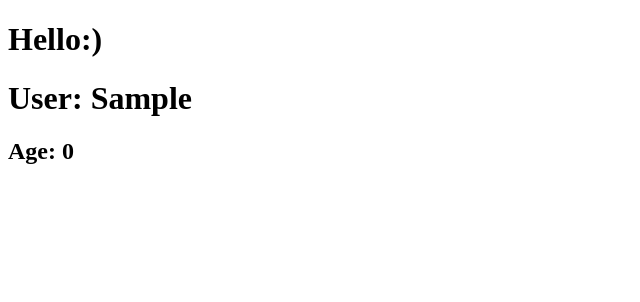
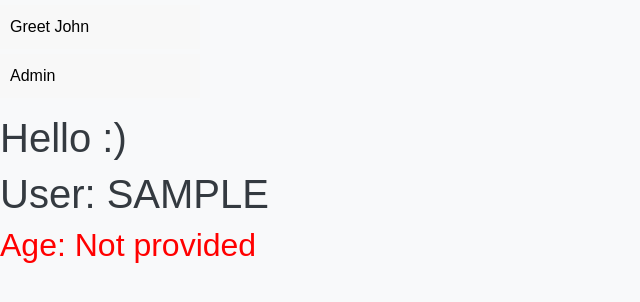
Before and after one commit to Vasil-Babi1/flask-app-lab, a Flask app: a page that, after the commit, uses app/users/templates/users/hi.html in a window 1280 px wide. Shown: the top 302 px of the page, without its empty margins (0-640 px from the left). Run offline with Flask 3, Linux system fonts and the light colour scheme.

Commit message:
Лабораторна робота 4

```diff
--- a/app/__init__.py
+++ b/app/__init__.py
@@ -7,4 +7,7 @@ app.config.from_pyfile("../config.py")
 from . import views
 
 from .posts import post_bp
+from .users import user_bp
+
 app.register_blueprint(post_bp)
+app.register_blueprint(user_bp)
--- a/app/static/style/style.css
+++ b/app/static/style/style.css
@@ -62,3 +62,38 @@ footer {
 footer p {
     margin: 0;
 }
+
+
+.vertical-menu {
+    width: 200px;
+}
+
+.vertical-menu ul {
+    list-style-type: none;
+    padding: 0;
+}
+
+.vertical-menu ul li {
+    margin: 5px 0;
+}
+
+.vertical-menu ul li a {
+    text-decoration: none;
+    color: #000;
+    background-color: #f8f8f8;
+    padding: 10px;
+    display: block;
+}
+
+.vertical-menu ul li a:hover {
+    background-color: #ddd;
+}
+
+
+.age.provided {
+    color: green;
+}
+
+.age.not-provided {
+    color: red;
+}
--- a/app/templates/hi.html
+++ /dev/null
@@ -1,20 +0,0 @@
-<!DOCTYPE html>
-<html lang="en">
-<head>
-    <meta charset="UTF-8">
-    <meta name="viewport" content="width=device-width, initial-scale=1.0">
-    <title>Hello</title>
-</head>
-<body>
-    <h1>Hello:) </h1>
-    <h1>User: {{ name | title}}</h1>
-
-    {% if age %}
-        <h1>Age: {{ age }}</h1>
-    {% else %}
-        <h2>Age: 0 </h2>
-    {% endif %}
-
-
-</body>
-</html>
--- /dev/null
+++ b/app/users/__init__.py
@@ -0,0 +1,5 @@
+from flask import Blueprint
+
+user_bp = Blueprint('users', __name__, url_prefix="/users", template_folder="templates/users")
+
+from . import views
--- /dev/null
+++ b/app/users/templates/users/hi.html
@@ -0,0 +1,25 @@
+{% extends 'base.html' %}
+
+{% block title %}Hello{% endblock %}
+
+{% block content %}
+<nav class="vertical-menu">
+    <ul>
+        <li>
+            <a href="{{ url_for('users.greetings', name='John', age=30) }}">Greet John</a>
+        </li>
+        <li>
+            <a href="{{ url_for('users.admin') }}">Admin</a>
+        </li>
+    </ul>
+</nav>
+
+<h1>Hello :)</h1>
+<h1>User: {{ name | upper }}</h1>
+
+{% if age %}
+    <h1 class="age provided">Age: {{ age }}</h1>
+{% else %}
+    <h2 class="age not-provided">Age: Not provided</h2>
+{% endif %}
+{% endblock %}
```
Also changed, not shown: app/users/views.py (added, +16 -0 lines), tests/test_user_bp.py (added, +26 -0 lines).
